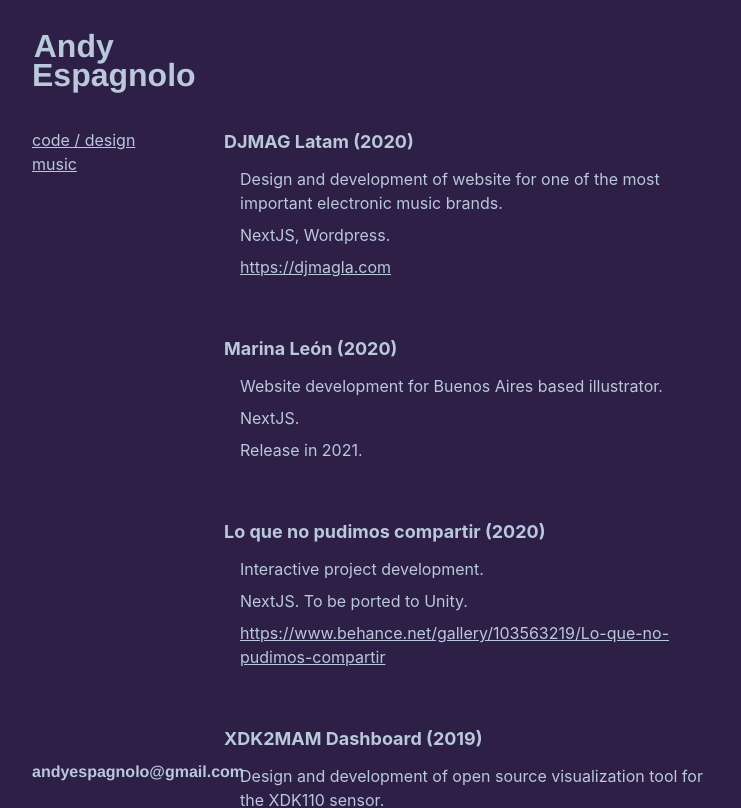
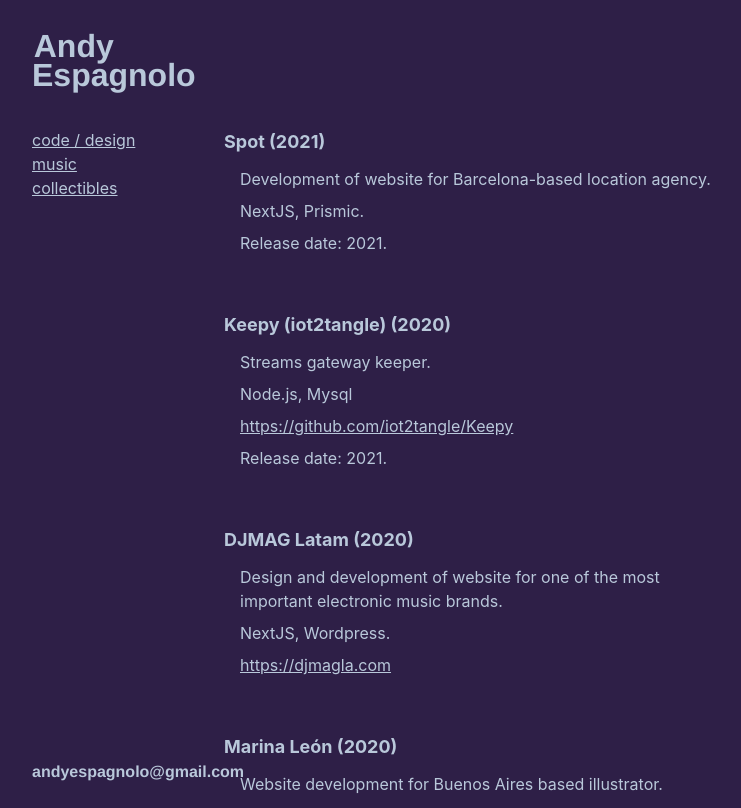
Before and after one commit to andyesp/andyesp, a Next.js app: page /code in a window 1280 px wide. Shown: the top 808 px of the page, without its empty margins (0-741 px from the left). Built offline with nearby package versions, Linux system fonts and the light colour scheme.

Commit message:
Add collectibles page

```diff
--- /dev/null
+++ b/components/CollectibleItem.js
@@ -0,0 +1,33 @@
+import PropTypes from 'prop-types'
+
+/**
+ * CollectibleItem
+ */
+
+const CollectibleItem = ({ item }) => (
+  <a href={item.url} target="_blank" rel="noopener noreferrer" className="relative">
+    <img src={item.imageUrl} className="max-w-xs" />
+    <div className="absolute flex items-center justify-center top-0 left-0 w-full h-full opacity-0 bg-overlay hover:opacity-100 transition-all duration-200">
+      <h2 className="font-bold text-2xl text-text tracking-widest">{item.name}</h2>
+    </div>
+  </a>
+)
+
+/**
+ * PropTypes
+ */
+
+CollectibleItem.propTypes = {
+  item: PropTypes.shape({
+    id: PropTypes.string.isRequired,
+    name: PropTypes.string.isRequired,
+    url: PropTypes.string.isRequired,
+    imageUrl: PropTypes.string.isRequired,
+  }),
+}
+
+/**
+ * Exports
+ */
+
+export default CollectibleItem
--- a/components/Layout.js
+++ b/components/Layout.js
@@ -1,7 +1,14 @@
+import { motion } from 'framer-motion'
+import Head from 'next/head'
 import Link from 'next/link'
-import Head from 'next/head'
 import { useRouter } from 'next/router'
-import { motion } from 'framer-motion'
+import PropTypes from 'prop-types'
+
+import Menu from '~/components/Menu'
+
+/**
+ * Layout
+ */
 
 const Layout = ({ children }) => {
   const router = useRouter()
@@ -23,16 +30,7 @@ const Layout = ({ children }) => {
       </header>
 
       <div className="body flex flex-1 flex-col md:flex-row">
-        <nav className="static md:fixed flex flex-row md:flex-col py-4 px-8 md:py-8 mt-0 md:mt-24">
-          <Link href="/code">
-            <a className="mr-4">
-              <h3>code / design</h3>
-            </a>
-          </Link>
-          <a href="https://andyesp.bandcamp.com">
-            <h3>music</h3>
-          </a>
-        </nav>
+        <Menu />
 
         <motion.main
           key={router.pathname}
@@ -58,7 +56,8 @@ const Layout = ({ children }) => {
         </a>
       </footer>
 
-      <style jsx>{`
+      <style jsx>
+        {`
           .container {
             min-height: 100vh;
             background-color: #2e1f47;
@@ -106,9 +105,11 @@ const Layout = ({ children }) => {
           footer a {
             text-decoration: none;
           }
-      `}</style>
+        `}
+      </style>
 
-      <style jsx global>{`
+      <style jsx global>
+        {`
           html,
           body {
             padding: 0;
@@ -121,9 +122,22 @@ const Layout = ({ children }) => {
           * {
             box-sizing: border-box;
           }
-      `}</style>
+        `}
+      </style>
     </div>
   )
 }
 
+/**
+ * PropTypes
+ */
+
+Layout.propTypes = {
+  children: PropTypes.node.isRequired,
+}
+
+/**
+ * Exports
+ */
+
 export default Layout
--- /dev/null
+++ b/components/Menu.js
@@ -0,0 +1,20 @@
+import MenuItem from './MenuItem'
+import MenuItemExternal from './MenuItemExternal'
+
+/**
+ * Menu
+ */
+
+const Menu = () => (
+  <nav className="static md:fixed flex flex-row md:flex-col py-4 px-8 md:py-8 mt-0 md:mt-24">
+    <MenuItem href="/code" text="code / design" />
+    <MenuItemExternal href="https://andyesp.bandcamp.com" text="music" />
+    <MenuItem href="/collectibles" text="collectibles" />
+  </nav>
+)
+
+/**
+ * Exports
+ */
+
+export default Menu
--- /dev/null
+++ b/components/MenuItem.js
@@ -0,0 +1,29 @@
+import Link from 'next/link'
+import PropTypes from 'prop-types'
+
+/**
+ * MenuItem
+ */
+
+const MenuItem = ({ href, text }) => (
+  <Link href={href} passHref>
+    <a className="mr-4 text-white">
+      <h3 className="underline text-text">{text}</h3>
+    </a>
+  </Link>
+)
+
+/**
+ * PropTypes
+ */
+
+MenuItem.propTypes = {
+  href: PropTypes.string.isRequired,
+  text: PropTypes.string.isRequired,
+}
+
+/**
+ * Exports
+ */
+
+export default MenuItem
--- /dev/null
+++ b/components/MenuItemExternal.js
@@ -0,0 +1,26 @@
+import PropTypes from 'prop-types'
+
+/**
+ * MenuItemExternal
+ */
+
+const MenuItemExternal = ({ href, text }) => (
+  <a href={href}>
+    <h3 className="underline text-text">{text}</h3>
+  </a>
+)
+
+/**
+ * PropTypes
+ */
+
+MenuItemExternal.propTypes = {
+  href: PropTypes.string.isRequired,
+  text: PropTypes.string.isRequired,
+}
+
+/**
+ * Exports
+ */
+
+export default MenuItemExternal
--- /dev/null
+++ b/lib/data.js
@@ -0,0 +1,90 @@
+export const CodeProjects = [
+  {
+    id: 9,
+    title: 'Spot',
+    year: 2021,
+    description: 'Development of website for Barcelona-based location agency.',
+    tech: 'NextJS, Prismic.',
+    url: null,
+    releaseDate: 'Release date: 2021.',
+  },
+  {
+    id: 8,
+    title: 'Keepy (iot2tangle)',
+    year: 2020,
+    description: 'Streams gateway keeper.',
+    tech: 'Node.js, Mysql',
+    url: 'https://github.com/iot2tangle/Keepy',
+    releaseDate: 'Release date: 2021.',
+  },
+  {
+    id: 7,
+    title: 'DJMAG Latam',
+    year: 2020,
+    description: 'Design and development of website for one of the most important electronic music brands.',
+    tech: 'NextJS, Wordpress.',
+    url: 'https://djmagla.com',
+  },
+  {
+    id: 6,
+    title: 'Marina León',
+    year: 2020,
+    description: 'Website development for Buenos Aires based illustrator.',
+    tech: 'NextJS.',
+    url: null,
+    releaseDate: 'Release date: 2021.',
+  },
+  {
+    id: 5,
+    title: 'Lo que no pudimos compartir',
+    year: 2020,
+    description: 'Interactive project development.',
+    tech: 'NextJS. To be ported to Unity.',
+    url: 'https://www.behance.net/gallery/103563219/Lo-que-no-pudimos-compartir',
+  },
+  {
+    id: 4,
+    title: 'XDK2MAM Dashboard',
+    year: 2019,
+    description: 'Design and development of open source visualization tool for the XDK110 sensor.',
+    tech: 'React.',
+    url: 'https://github.com/xdk2mam/xdk2mam-dashboard',
+  },
+  {
+    id: 3,
+    title: 'Underscope',
+    year: null,
+    description: 'Software engineer.',
+    tech:
+      'Working in web and mobile development. Projects: Star Wars Comics, Oh My Disney!, Cubes, B.GOOD, Ingame, Coloquio IDEA 2020, Brookfield Place - Dreidel Dash & Reindeer Roundup (Firstborn NY).',
+    url: null,
+    releaseDate: '2018 - present.',
+  },
+  {
+    id: 2,
+    title: 'Dalinha',
+    year: 2016,
+    description: 'Development for visual artist website.',
+    tech: 'HTML, CSS, Javascript, PHP (Wordpress).',
+    url: 'https://gustavodalinha.com',
+  },
+  {
+    id: 1,
+    title: 'Jose Luis Diaz Ramirez',
+    year: 2016,
+    description: 'Design and development for visual artist website.',
+    tech: 'HTML, CSS, Javascript, PHP (Wordpress).',
+    url: null,
+    releaseDate: 'Site no longer available.',
+  },
+]
+
+export const Collectibles = [
+  {
+    id: 1,
+    name: 'AWITA',
+    url:
+      'https://app.rarible.com/token/0x60f80121c31a0d46b5279700f9df786054aa5ee5:106483:0xb0f847e61c502fb82d758c515b3f914de42831d5',
+    imageUrl: 'https://ipfs.rarible.com/ipfs/QmPFFZHFC73H2mYw59JgT58imn656jheoUf8oPhutexPDp/image.jpeg',
+  },
+]
--- a/pages/code.js
+++ b/pages/code.js
@@ -1,74 +1,15 @@
-import Head from 'next/head'
-import { isEmpty, toNumber } from 'lodash'
 import { motion } from 'framer-motion'
+import { isEmpty, isNil, toNumber } from 'lodash'
 
-import Layout from '~/components/Layout'
-
-/**
- * Constants
- */
-
-const Projects = [
-  {
-    id: 6,
-    title: 'DJMAG Latam',
-    year: 2020,
-    description: 'Design and development of website for one of the most important electronic music brands.',
-    tech: 'NextJS, Wordpress.',
-    url: 'https://djmagla.com',
-  },
-  {
-    id: 5,
-    title: 'Marina León',
-    year: 2020,
-    description: 'Website development for Buenos Aires based illustrator.',
-    tech: 'NextJS.',
-    url: null,
-    releaseDate: 'Release in 2021.',
-  },
-  {
-    id: 4,
-    title: 'Lo que no pudimos compartir',
-    year: 2020,
-    description: 'Interactive project development.',
-    tech: 'NextJS. To be ported to Unity.',
-    url: 'https://www.behance.net/gallery/103563219/Lo-que-no-pudimos-compartir',
-  },
-  {
-    id: 3,
-    title: 'XDK2MAM Dashboard',
-    year: 2019,
-    description: 'Design and development of open source visualization tool for the XDK110 sensor.',
-    tech: 'React.',
-    url: 'https://github.com/xdk2mam/xdk2mam-dashboard',
-  },
-  {
-    id: 2,
-    title: 'Dalinha',
-    year: 2016,
-    description: 'Development for visual artist website.',
-    tech: 'HTML, CSS, Javascript, PHP (Wordpress).',
-    url: 'https://gustavodalinha.com',
-  },
-  {
-    id: 1,
-    title: 'Jose Luis Diaz Ramirez',
-    year: 2016,
-    description: 'Design and development for visual artist website.',
-    tech: 'HTML, CSS, Javascript, PHP (Wordpress).',
-    url: null,
-    releaseDate: 'Site no longer available.',
-  },
-]
+import { CodeProjects } from '~/lib/data'
 
 /**
  * Code
  */
 
-const Code = () => {
-  return (
+const Code = () => (
   <div className="flex flex-col">
-      {Projects.map((item, index) => (
+    {CodeProjects.map((item, index) => (
       <motion.div
         key={item.id}
         className="item mb-4 md:mb-8 pb-4"
@@ -90,13 +31,14 @@ const Code = () => {
       >
         <div className="item">
           <h3 className="font-bold text-lg mb-3">
-              {item.title} ({item.year})
+            {item.title}
+            {!isNil(item.year) ? ` (${item.year})` : null}
           </h3>
           <div className="md:ml-4 mb-2">
             <p className="mb-2">{item.description}</p>
             <p className="mb-2">{item.tech}</p>
             {!isEmpty(item.url) && (
-                <a href={item.url} target="_blank">
+              <a href={item.url} target="_blank" rel="noopener noreferrer">
                 <p className="mb-2 break-words underline">{item.url}</p>
               </a>
             )}
@@ -106,14 +48,14 @@ const Code = () => {
       </motion.div>
     ))}
 
-      <style jsx>{`
+    <style jsx>
+      {`
         .container {
           opacity: 0;
         }
 
         .item {
           max-width: 500px;
-          // border-bottom: 1px solid #b9c8da;
         }
 
         h3 {
@@ -127,10 +69,10 @@ const Code = () => {
         a {
           color: #b9c8da;
         }
-      `}</style>
+      `}
+    </style>
   </div>
 )
-}
 
 /**
  * Exports
--- /dev/null
+++ b/pages/collectibles.js
@@ -0,0 +1,35 @@
+import CollectibleItem from '~/components/CollectibleItem'
+import { Collectibles as CollectiblesData } from '~/lib/data'
+
+/**
+ * Collectibles
+ */
+
+const Collectibles = () => (
+  <>
+    <div className="grid">
+      {CollectiblesData.map((item) => (
+        <CollectibleItem key={item.id} item={item} />
+      ))}
+    </div>
+    <style jsx>
+      {`
+        p {
+          max-width: 500px;
+          color: #b9c8da;
+          margin: 0 0 10px 0;
+        }
+
+        a {
+          color: #b9c8da;
+        }
+      `}
+    </style>
+  </>
+)
+
+/**
+ * Exports
+ */
+
+export default Collectibles
--- a/pages/index.js
+++ b/pages/index.js
@@ -4,17 +4,16 @@ import Link from 'next/link'
  * Home
  */
 
-const Home = () => {
-  return (
+const Home = () => (
   <>
     <p>
-        I'm a{' '}
+      I’m a{' '}
       <Link href="/code">
         <a className="underline">software developer</a>
       </Link>{' '}
       from Buenos Aires, Argentina.
     </p>
-      <p>When I'm not coding, I work on audiovisual projects as another way to express myself creatively.</p>
+    <p>When I’m not coding, I work on audiovisual projects as another way to express myself creatively.</p>
     <style jsx>
       {`
         p {
@@ -30,7 +29,6 @@ const Home = () => {
     </style>
   </>
 )
-}
 
 /**
  * Exports
--- a/tailwind.config.js
+++ b/tailwind.config.js
@@ -7,7 +7,10 @@ module.exports = {
     extend: {
       colors: {
         'accent-1': '#333',
+        text: '#b9c8da',
+        overlay: 'rgba(0, 0, 0, 0.3)',
       },
+      transitionProperty: ['hover', 'focus'],
     },
   },
   variants: {},
```
Lines whose indentation alone changed are shown as unchanged.
